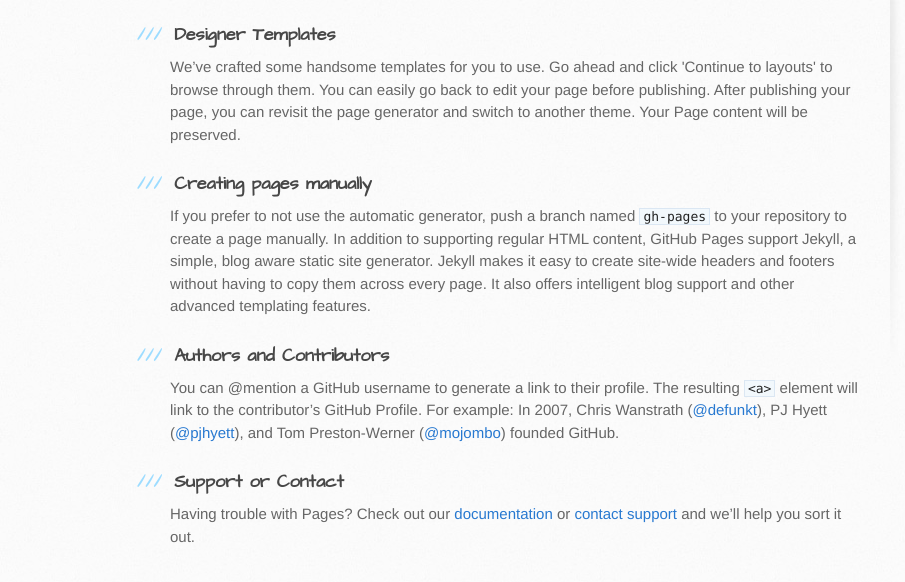
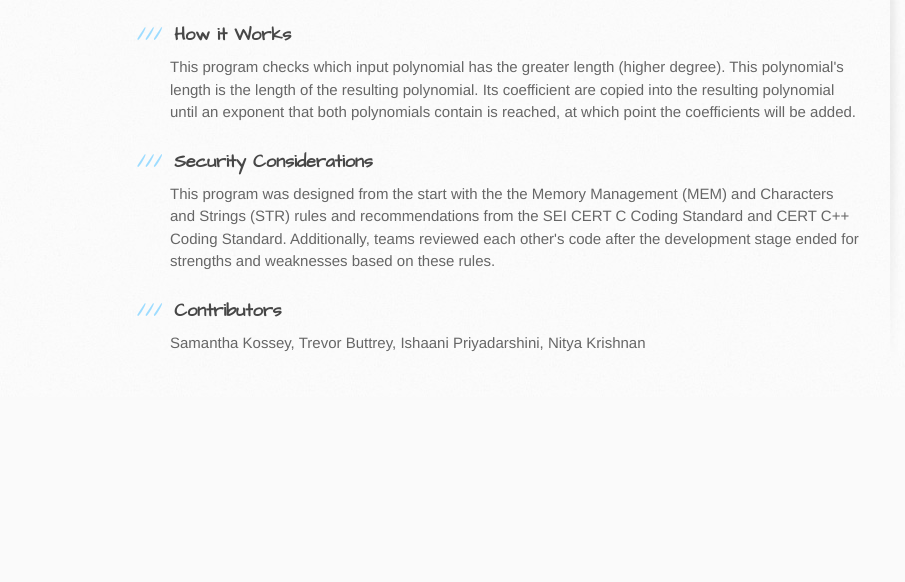
Before and after one commit to samkossey/polynomial, a plain HTML site: page index.html in a window 1280 px wide. Shown: the part 422-1004 px from the top of the page, 0-905 px from the left. After the commit the page ends 819 px from the top, so only its background shows below. Drawn offline with Linux system fonts and the light colour scheme.

Commit message:
Update index.html

```diff
--- a/index.html
+++ b/index.html
@@ -37,24 +37,25 @@
           to be non-zero.</p>
 
 <h3>
-<a id="designer-templates" class="anchor" href="#designer-templates" aria-hidden="true"><span aria-hidden="true" class="octicon octicon-link"></span></a>Designer Templates</h3>
+<a id="designer-templates" class="anchor" href="#designer-templates" aria-hidden="true"><span aria-hidden="true" class="octicon octicon-link"></span></a>How it Works</h3>
 
-<p>We’ve crafted some handsome templates for you to use. Go ahead and click 'Continue to layouts' to browse through them. You can easily go back to edit your page before publishing. After publishing your page, you can revisit the page generator and switch to another theme. Your Page content will be preserved.</p>
+<p>This program checks which input polynomial has the greater length (higher degree). This polynomial's length is the length of the
+          resulting polynomial. Its coefficient are copied into the resulting polynomial until an exponent that both polynomials
+          contain is reached, at which point the coefficients will be added.</p>
 
 <h3>
-<a id="creating-pages-manually" class="anchor" href="#creating-pages-manually" aria-hidden="true"><span aria-hidden="true" class="octicon octicon-link"></span></a>Creating pages manually</h3>
+<a id="creating-pages-manually" class="anchor" href="#creating-pages-manually" aria-hidden="true"><span aria-hidden="true" class="octicon octicon-link"></span></a>Security Considerations</h3>
 
-<p>If you prefer to not use the automatic generator, push a branch named <code>gh-pages</code> to your repository to create a page manually. In addition to supporting regular HTML content, GitHub Pages support Jekyll, a simple, blog aware static site generator. Jekyll makes it easy to create site-wide headers and footers without having to copy them across every page. It also offers intelligent blog support and other advanced templating features.</p>
+<p>This program was designed from the start with the the Memory Management (MEM) and Characters and Strings (STR) rules and recommendations
+  from the SEI CERT C Coding Standard and CERT C++ Coding Standard. Additionally, teams reviewed each other's code after the development stage ended for strengths
+          and weaknesses based on these rules.</p>
 
 <h3>
-<a id="authors-and-contributors" class="anchor" href="#authors-and-contributors" aria-hidden="true"><span aria-hidden="true" class="octicon octicon-link"></span></a>Authors and Contributors</h3>
+<a id="authors-and-contributors" class="anchor" href="#authors-and-contributors" aria-hidden="true"><span aria-hidden="true" class="octicon octicon-link"></span></a>Contributors</h3>
 
-<p>You can @mention a GitHub username to generate a link to their profile. The resulting <code>&lt;a&gt;</code> element will link to the contributor’s GitHub Profile. For example: In 2007, Chris Wanstrath (<a href="https://github.com/defunkt" class="user-mention">@defunkt</a>), PJ Hyett (<a href="https://github.com/pjhyett" class="user-mention">@pjhyett</a>), and Tom Preston-Werner (<a href="https://github.com/mojombo" class="user-mention">@mojombo</a>) founded GitHub.</p>
+<p>Samantha Kossey, Trevor Buttrey, Ishaani Priyadarshini, Nitya Krishnan</p>
 
-<h3>
-<a id="support-or-contact" class="anchor" href="#support-or-contact" aria-hidden="true"><span aria-hidden="true" class="octicon octicon-link"></span></a>Support or Contact</h3>
 
-<p>Having trouble with Pages? Check out our <a href="https://help.github.com/pages">documentation</a> or <a href="https://github.com/contact">contact support</a> and we’ll help you sort it out.</p>
         </section>
 
         <aside id="sidebar">
```
